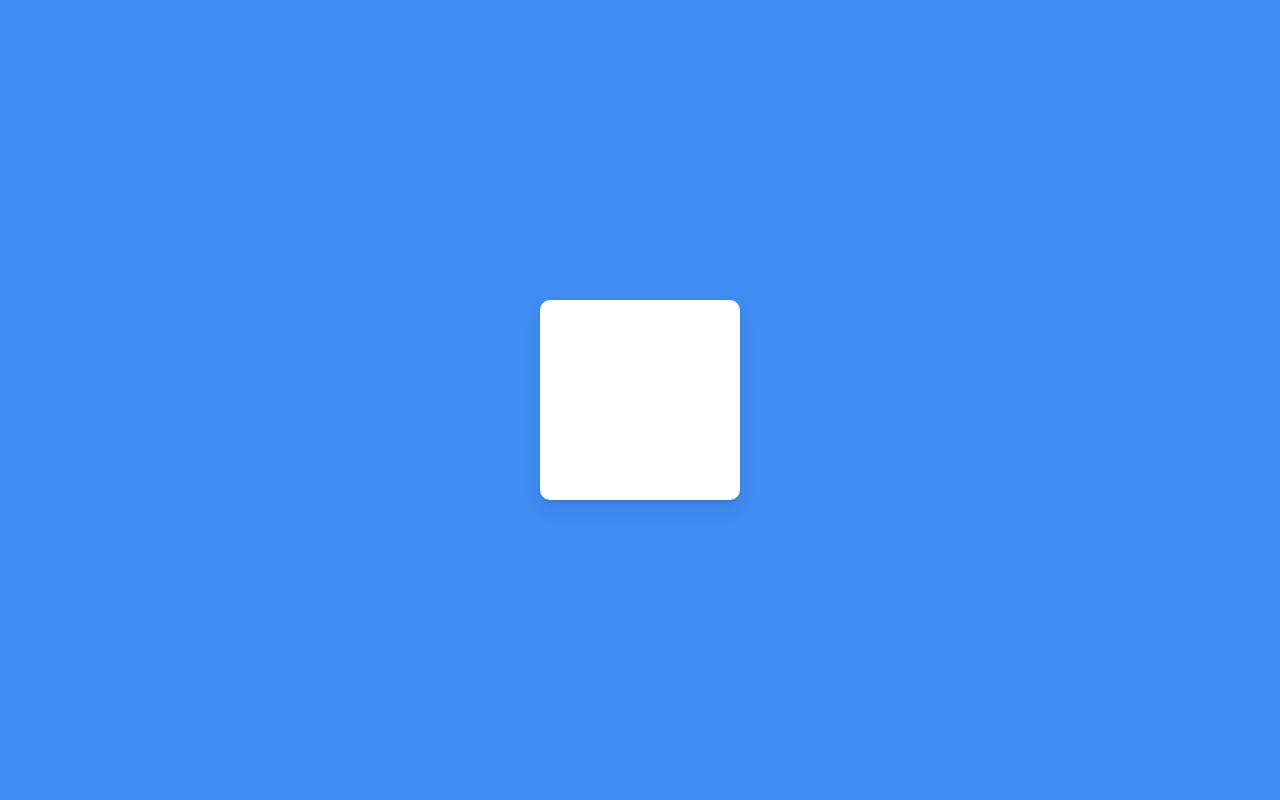
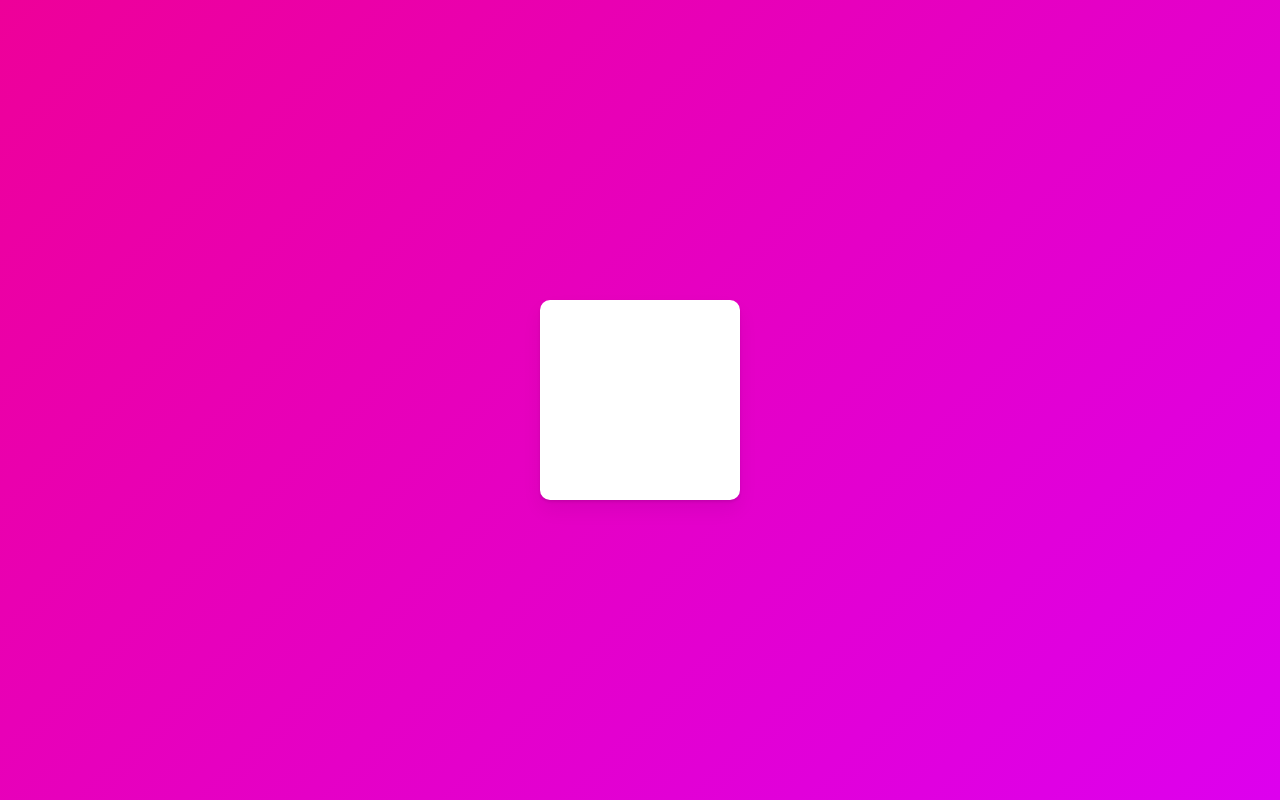
Before and after one commit to systic2/react-masterclass, a React (Create React App) app: page / in a window 1280 px wide. Built offline with nearby package versions, Linux system fonts and the light colour scheme.

Commit message:
Edit Introduction Animation

```diff
--- a/src/Root.tsx
+++ b/src/Root.tsx
@@ -60,9 +60,11 @@ const GlobalStyle = createGlobalStyle`
   }
 
   body {
+    font-weight: 300;
     font-family: "Source Sans 3", sans-serif;
-    background-color: ${(props) => props.theme.bgColor};
     color: black;
+    line-height: 1.2;
+    background:linear-gradient(135deg,#e09,#d0e);
   }
 
   a {
--- a/src/styled.d.ts
+++ b/src/styled.d.ts
@@ -1,9 +1,5 @@
 import "styled-components";
 
 declare module "styled-components" {
-  export interface DefaultTheme {
-    bgColor: string;
-    boardColor: string;
-    cardColor: string;
-  }
+  export interface DefaultTheme {}
 }
--- a/src/theme.ts
+++ b/src/theme.ts
@@ -1,7 +1,3 @@
 import { DefaultTheme } from "styled-components";
 
-export const darkTheme: DefaultTheme = {
-  bgColor: "#3f8cf2",
-  boardColor: "#DADFE9",
-  cardColor: "white",
-};
+export const darkTheme: DefaultTheme = {};
```
